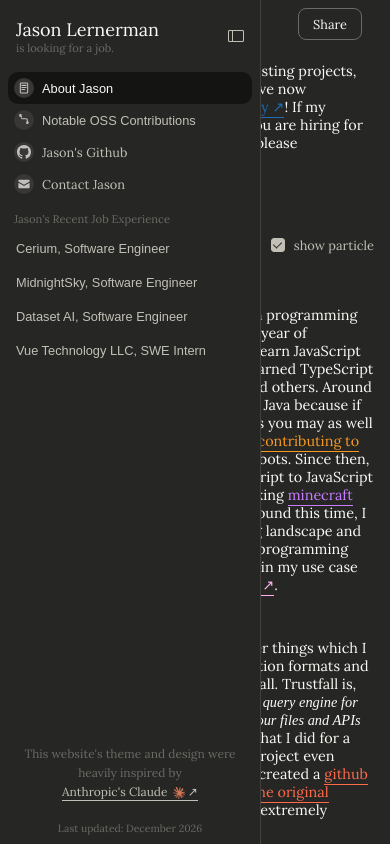
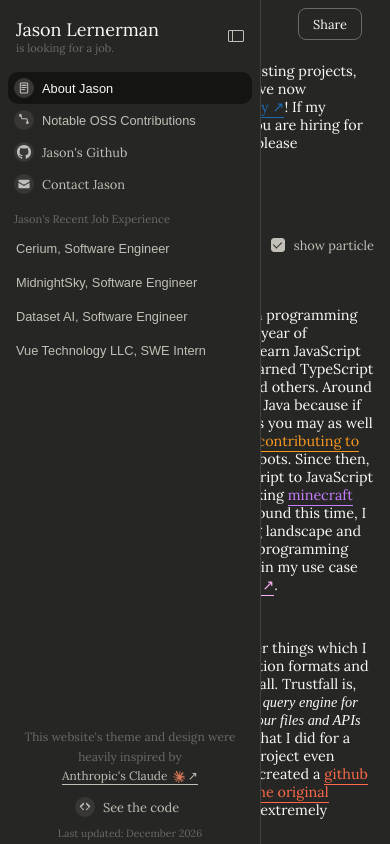
Before and after one commit to u9g/jason-portfolio, a Vue app: page / in a window 390 px wide. Both pictures are taken after a click on the button 32 px from the left and 24 px from the top of the page. Built offline with nearby package versions, Linux system fonts and the light colour scheme; a web font is replaced by a local one.

Commit message:
Add See the code button to sidebar and fix hover sticking on touch devices

```diff
--- a/src/components/Sidebar.vue
+++ b/src/components/Sidebar.vue
@@ -4,6 +4,7 @@
 import contactIcon from "../assets/contact.svg";
 import claudeIcon from "../assets/claude.svg";
 import githubIcon from "../assets/github.svg";
+import sourceIcon from "../assets/source.svg";
 import SidebarButton from "./SidebarButton.vue";
 
 defineProps<{
@@ -15,7 +16,6 @@
 const emit = defineEmits<{ navigate: [slug: string]; toggle: [] }>();
 
 const buildDate = __BUILD_DATE__;
-
 </script>
 
 <template>
@@ -92,11 +92,28 @@
 
       <p v-if="!collapsed" class="attribution">
         This website's theme and design were heavily inspired by<br />
-        <a href="https://claude.ai" target="_blank" rel="noopener noreferrer" class="attribution-link">Anthropic's
-        Claude <img :src="claudeIcon" class="claude-logo" aria-hidden="true" /> ↗</a>
+        <a
+          href="https://claude.ai"
+          target="_blank"
+          rel="noopener noreferrer"
+          class="attribution-link"
+          >Anthropic's Claude
+          <img :src="claudeIcon" class="claude-logo" aria-hidden="true" />&nbsp;↗</a
+        >
+      </p>
 
-        <span class="last-updated">Last updated: {{ buildDate }}</span>
-      </p>
+      <div v-if="!collapsed" class="source-link">
+        <SidebarButton
+          :icon="sourceIcon"
+          label="See the code"
+          href="https://github.com/u9g/jason-portfolio"
+          :collapsed="collapsed"
+        />
+      </div>
+
+      <span v-if="!collapsed" class="last-updated"
+        >Last updated: {{ buildDate }}</span
+      >
     </div>
     <div v-if="!collapsed" class="overlay-backdrop" @click="emit('toggle')" />
   </aside>
@@ -290,10 +307,32 @@
   margin-left: 2px;
 }
 
+.source-link {
+  padding: 6px 8px 0;
+}
+
+.source-link :deep(.sidebar-btn) {
+  position: relative;
+  justify-content: center;
+  height: auto;
+  padding-top: 6px;
+  padding-bottom: 6px;
+}
+
+.source-link :deep(.label) {
+  flex: none;
+}
+
+.source-link :deep(.external-icon) {
+  position: absolute;
+  right: 12px;
+}
+
 .last-updated {
-  display: inline-block;
-  margin-top: 20px;
-  padding-bottom: 6px;
+  display: block;
+  padding: 4px 16px;
   font-size: 0.65rem;
+  color: var(--text-dim);
+  text-align: center;
 }
 </style>
--- a/src/components/SidebarButton.vue
+++ b/src/components/SidebarButton.vue
@@ -73,10 +73,16 @@
   text-decoration: none;
 }
 
-.sidebar-btn:hover,
 .sidebar-btn.active {
   background: var(--bg-hover);
   color: var(--text-bright);
+}
+
+@media (hover: hover) {
+  .sidebar-btn:hover {
+    background: var(--bg-hover);
+    color: var(--text-bright);
+  }
 }
 
 .icon-circle {
@@ -91,19 +97,11 @@
   transition: transform 0.2s ease;
 }
 
-.sidebar-btn:hover .icon-circle {
-  transform: scale(1.1);
-}
-
 .icon-circle img {
   width: 14px;
   height: 14px;
   filter: brightness(0) invert(0.75);
   transition: filter 0.2s ease;
-}
-
-.sidebar-btn:hover .icon-circle img {
-  filter: brightness(0) invert(1);
 }
 
 .label {
@@ -118,7 +116,17 @@
   transition: opacity 0.2s ease;
 }
 
-.sidebar-btn:hover .external-icon {
-  opacity: 1;
+@media (hover: hover) {
+  .sidebar-btn:hover .icon-circle {
+    transform: scale(1.1);
+  }
+
+  .sidebar-btn:hover .icon-circle img {
+    filter: brightness(0) invert(1);
+  }
+
+  .sidebar-btn:hover .external-icon {
+    opacity: 1;
+  }
 }
 </style>
```
Also changed, not shown: src/assets/source.svg (added).
